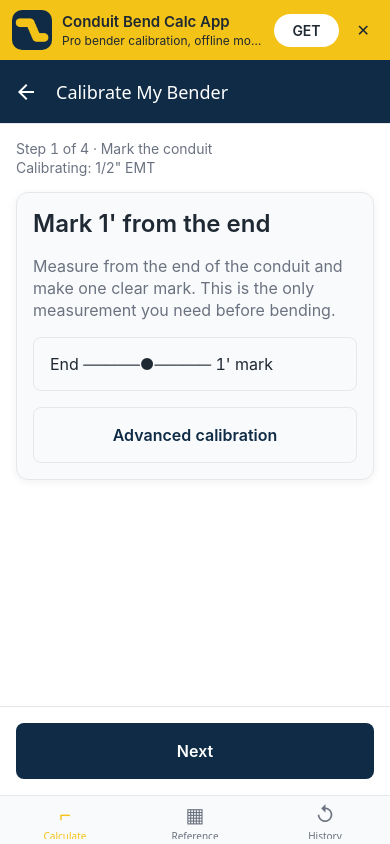
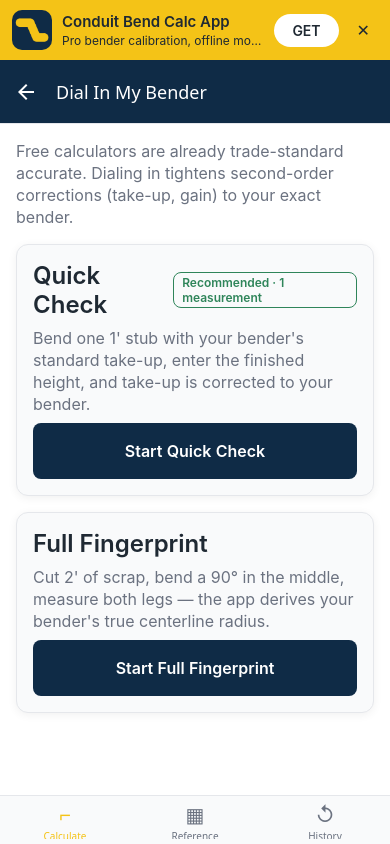
Before and after one commit to robin421/conduit-bend-calc, a React Native app: screen /GuidedCalibration in a window 390 px wide. Built offline with nearby package versions, Linux system fonts and the light colour scheme.

Commit message:
T43: Dial In My Bender dual-path calibration (Quick Check + Full Fingerprint)

```diff
--- a/src/components/benderStatusBanner.tsx
+++ b/src/components/benderStatusBanner.tsx
@@ -8,7 +8,7 @@ interface BenderStatusBannerProps {
   profile: BenderProfile | null;
   /** 是否已购 Pro。 */
   isPro: boolean;
-  /** Free 普通计算完成 → 是否显示 [Calibrate My Bender]。 */
+  /** Free 普通计算完成 → 是否显示 [Dial In My Bender]。 */
   showCalibrateCta: boolean;
   onCalibrate: () => void;
 }
@@ -16,7 +16,7 @@ interface BenderStatusBannerProps {
 /**
  * P0-6 结果页 bender 状态条：
  * - calibrated 档案 → `Using My <name>` 明显标识；
- * - Free 普通计算完成 → `Calculated using standard bender values.` + [Calibrate My Bender]。
+ * - Free 普通计算完成 → `Calculated using standard bender values.` + [Dial In My Bender]。
  */
 export default function BenderStatusBanner({
   profile,
@@ -97,7 +97,7 @@ export default function BenderStatusBanner({
         Calculated using standard bender values.
       </Text>
       <BigButton
-        title="Calibrate My Bender"
+        title="Dial In My Bender"
         variant="secondary"
         onPress={onCalibrate}
       />
--- a/src/lib/proDownloadCopy.ts
+++ b/src/lib/proDownloadCopy.ts
@@ -15,12 +15,13 @@ export interface ProDownloadCopy {
 
 export const PRO_DOWNLOAD_COPY: Record<ProDownloadEntryKey, ProDownloadCopy> = {
   GuidedCalibration: {
-    title: 'Calibrate My Bender',
+    title: 'Dial In My Bender',
     value:
-      "One 90° test bend teaches the app your bender's true radius — every offset, stub and saddle then matches your actual bender.",
+      'Free calculators are already trade-standard accurate. Dialing in tightens second-order corrections (take-up, gain) to your exact bender — start with the 1-measurement quick check.',
   },
   Calibration: {
-    title: 'Advanced Calibration',
-    value: 'Fine-tune gain and take-up manually — for worn heads or benders with no preset.',
+    title: 'Full Fingerprint',
+    value:
+      "Cut 24\u2033 of scrap, bend one 90\u00b0 in the middle, enter both legs — the app derives your bender's true centerline radius.",
   },
 };
--- a/src/navigation/calcStack.tsx
+++ b/src/navigation/calcStack.tsx
@@ -68,12 +68,12 @@ export default function CalcStack() {
       <Stack.Screen
         name="GuidedCalibration"
         component={GuidedCalibrationScreen}
-        options={{ title: 'Calibrate My Bender' }}
+        options={{ title: 'Dial In My Bender' }}
       />
       <Stack.Screen
         name="Calibration"
         component={CalibrationScreen}
-        options={{ title: 'Advanced Calibration' }}
+        options={{ title: 'Full Fingerprint' }}
       />
       <Stack.Screen
         name="Bender"
--- a/src/screens/calcHomeScreen.tsx
+++ b/src/screens/calcHomeScreen.tsx
@@ -42,8 +42,8 @@ const ENTRIES: CalculatorEntry[] = [
   { key: 'FourPointSaddle', icon: FOUR_POINT_SADDLE_ICON, name: '4-Point Saddle', description: '4-point saddle' },
   { key: 'RollingOffset', icon: '⤢', name: 'Rolling Offset', description: 'Rolling offset: rise & roll' },
   { key: 'Kicked90', icon: '∠', name: 'Kicked 90°', description: 'Kicked 90°: 90° + kick combo' },
-  { key: 'GuidedCalibration', icon: '◎', name: 'Calibrate My Bender', description: 'One test bend: match the app to your bender', pro: true },
-  { key: 'Calibration', icon: '⌁', name: 'Advanced Calibration', description: 'Manual gain / take-up calibration', pro: true },
+  { key: 'GuidedCalibration', icon: '◎', name: 'Dial In My Bender', description: 'Quick check or full fingerprint — match the app to your bender', pro: true },
+  { key: 'Calibration', icon: '⌁', name: 'Full Fingerprint', description: "Gain method: derive your bender's true radius", pro: true },
 ];
 
 export default function CalcHomeScreen({ navigation }: Props) {
--- a/src/screens/guidedCalibrationScreen.tsx
+++ b/src/screens/guidedCalibrationScreen.tsx
@@ -36,6 +36,9 @@ import type { CalcStackParamList } from '../navigation/calcStack';
 import { useTheme } from '../theme';
 
 type Props = NativeStackScreenProps<CalcStackParamList, 'GuidedCalibration'>;
+
+/** Full Fingerprint 路径默认废料长度（英寸），与 Calibration 屏预填值一致。 */
+const FULL_FINGERPRINT_SCRAP_LENGTH = 24;
 
 const STEP_TITLES: Record<GuidedStep, string> = {
   1: 'Mark the conduit',
@@ -118,7 +121,100 @@ function ValueRow({ label, value }: { label: string; value: string | undefined }
   );
 }
 
-export default function GuidedCalibrationScreen({ navigation }: Props) {
+function PathCard({
+  badge,
+  title,
+  body,
+  buttonTitle,
+  onPress,
+}: {
+  badge?: string;
+  title: string;
+  body: string;
+  buttonTitle: string;
+  onPress: () => void;
+}) {
+  const theme = useTheme();
+  return (
+    <Card style={{ gap: theme.spacing.sm }}>
+      <View style={styles.pathTitleRow}>
+        <Text
+          style={{
+            color: theme.colors.textPrimary,
+            fontSize: theme.fontSize.title,
+            fontWeight: theme.fontWeight.semibold,
+          }}
+        >
+          {title}
+        </Text>
+        {badge ? (
+          <Text
+            style={[
+              styles.badge,
+              {
+                color: theme.colors.success,
+                borderColor: theme.colors.success,
+                borderRadius: theme.radius,
+              },
+            ]}
+          >
+            {badge}
+          </Text>
+        ) : null}
+      </View>
+      <BodyText>{body}</BodyText>
+      <BigButton title={buttonTitle} onPress={onPress} />
+    </Card>
+  );
+}
+
+/** 双路径入口：Quick Check（默认推荐）与 Full Fingerprint。 */
+function DialInChooser({
+  navigation,
+  onStartQuick,
+}: {
+  navigation: Props['navigation'];
+  onStartQuick: () => void;
+}) {
+  const theme = useTheme();
+  const { unit } = useUnitSystem();
+  return (
+    <ScrollView
+      style={{ backgroundColor: theme.colors.background }}
+      contentContainerStyle={[
+        styles.content,
+        { padding: theme.spacing.md, gap: theme.spacing.md },
+      ]}
+    >
+      <BodyText>
+        Free calculators are already trade-standard accurate. Dialing in tightens
+        second-order corrections (take-up, gain) to your exact bender.
+      </BodyText>
+      <PathCard
+        badge="Recommended · 1 measurement"
+        title="Quick Check"
+        body={`Bend one ${formatLength(TEST_BEND_MARK, unit)} stub with your bender's standard take-up, enter the finished height, and take-up is corrected to your bender.`}
+        buttonTitle="Start Quick Check"
+        onPress={onStartQuick}
+      />
+      <PathCard
+        title="Full Fingerprint"
+        body={`Cut ${formatLength(FULL_FINGERPRINT_SCRAP_LENGTH, unit)} of scrap, bend a 90° in the middle, measure both legs — the app derives your bender's true centerline radius.`}
+        buttonTitle="Start Full Fingerprint"
+        onPress={() => navigation.navigate('Calibration')}
+      />
+    </ScrollView>
+  );
+}
+
+/** Quick Check 向导：沿用 stub take-up 校准流程（一次测量修正 take-up）。 */
+function QuickCheckWizard({
+  navigation,
+  onExitQuick,
+}: {
+  navigation: Props['navigation'];
+  onExitQuick: () => void;
+}) {
   const theme = useTheme();
   const { unit } = useUnitSystem();
   const { activeProfile } = useBenderProfiles();
@@ -141,7 +237,7 @@ export default function GuidedCalibrationScreen({ navigation }: Props) {
   const goNext = useCallback(() => setStep((value) => nextGuidedStep(value)), []);
   const goPrev = useCallback(() => setStep((value) => prevGuidedStep(value)), []);
 
-  // Android 返回键：非首步回到上一步，首步交回导航默认（退出向导）。
+  // Android 返回键：向导内回到上一步，首步回到双路径入口。
   useEffect(() => {
     if (Platform.OS !== 'android') {
       return;
@@ -149,12 +245,13 @@ export default function GuidedCalibrationScreen({ navigation }: Props) {
     const subscription = BackHandler.addEventListener('hardwareBackPress', () => {
       if (step > FIRST_GUIDED_STEP) {
         setStep((value) => prevGuidedStep(value));
-        return true;
+      } else {
+        onExitQuick();
       }
-      return false;
+      return true;
     });
     return () => subscription.remove();
-  }, [step]);
+  }, [step, onExitQuick]);
 
   const handleSave = useCallback(() => {
     if (!canSave) {
@@ -184,7 +281,7 @@ export default function GuidedCalibrationScreen({ navigation }: Props) {
             fontVariant: ['tabular-nums'],
           }}
         >
-          {`Step ${progress.current} of ${progress.total} · ${STEP_TITLES[step]}`}
+          {`Quick Check · Step ${progress.current} of ${progress.total} · ${STEP_TITLES[step]}`}
         </Text>
         <Text
           numberOfLines={1}
@@ -214,11 +311,6 @@ export default function GuidedCalibrationScreen({ navigation }: Props) {
               measurement you need before bending.
             </BodyText>
             <DiagramBox>{`End ─────●───── ${markLabel} mark`}</DiagramBox>
-            <BigButton
-              title="Advanced calibration"
-              variant="secondary"
-              onPress={() => navigation.navigate('Calibration')}
-            />
           </Card>
         ) : null}
 
@@ -302,11 +394,9 @@ export default function GuidedCalibrationScreen({ navigation }: Props) {
           },
         ]}
       >
-        {step === FIRST_GUIDED_STEP ? (
-          <BigButton title="Next" onPress={goNext} />
-        ) : step < 4 ? (
+        {step < 4 ? (
           <View style={styles.footerRow}>
-            <BigButton title="Back" variant="secondary" onPress={goPrev} style={styles.footerButton} />
+            <BigButton title="Back" variant="secondary" onPress={step === FIRST_GUIDED_STEP ? onExitQuick : goPrev} style={styles.footerButton} />
             <BigButton
               title="Next"
               onPress={goNext}
@@ -328,6 +418,16 @@ export default function GuidedCalibrationScreen({ navigation }: Props) {
       </View>
     </View>
   );
+}
+
+export default function GuidedCalibrationScreen({ navigation }: Props) {
+  const [mode, setMode] = useState<'choose' | 'quick'>('choose');
+  const startQuick = useCallback(() => setMode('quick'), []);
+  const exitQuick = useCallback(() => setMode('choose'), []);
+  if (mode === 'quick') {
+    return <QuickCheckWizard navigation={navigation} onExitQuick={exitQuick} />;
+  }
+  return <DialInChooser navigation={navigation} onStartQuick={startQuick} />;
 }
 
 function namePlaceholder(base: { conduitSize: string; conduitType: string }): string {
@@ -357,6 +457,18 @@ const styles = StyleSheet.create({
     justifyContent: 'space-between',
     alignItems: 'center',
   },
+  pathTitleRow: {
+    flexDirection: 'row',
+    alignItems: 'center',
+    gap: 8,
+  },
+  badge: {
+    fontSize: 12,
+    fontWeight: '600',
+    borderWidth: StyleSheet.hairlineWidth,
+    paddingHorizontal: 8,
+    paddingVertical: 2,
+  },
   input: {
     minHeight: 56,
     borderWidth: StyleSheet.hairlineWidth,
```
Also changed, not shown: src/screens/calibrationScreen.tsx (+13 -10 lines), 1 other file (tests, documents, lock files or other folders).
